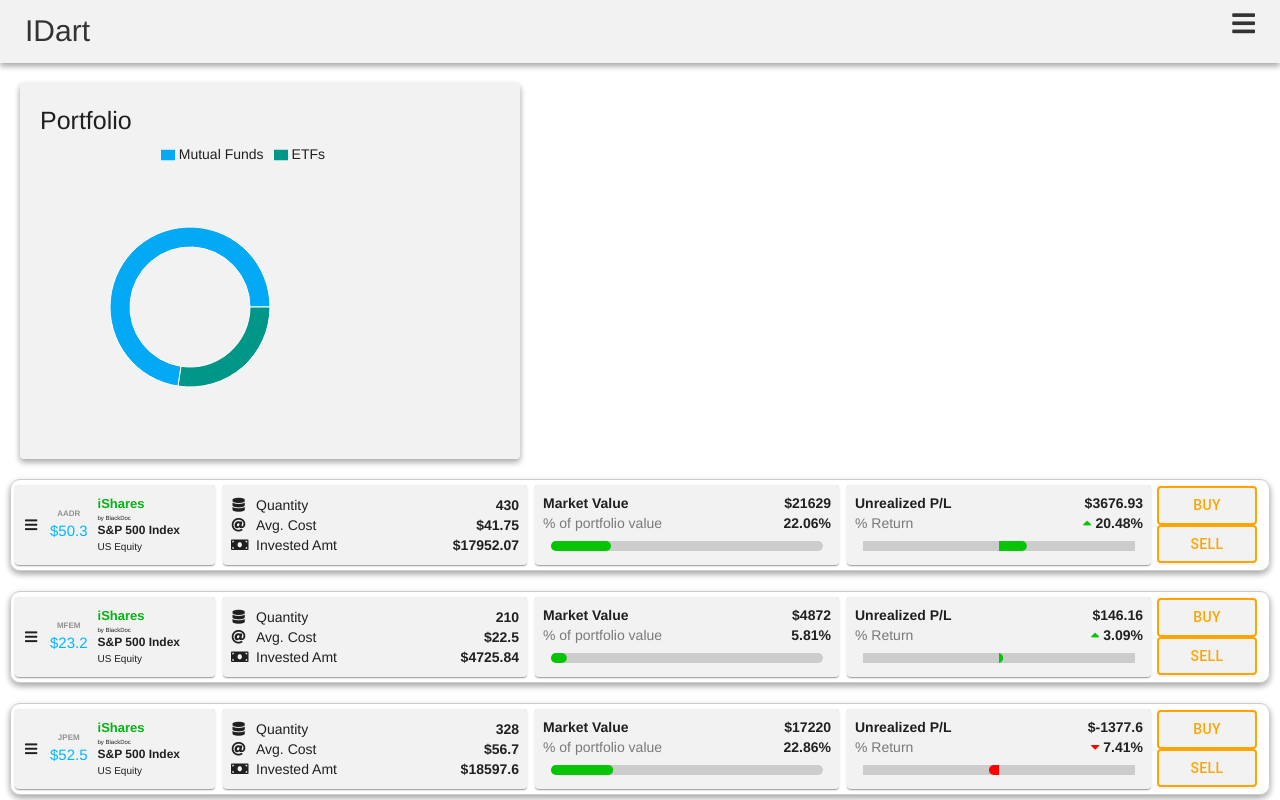
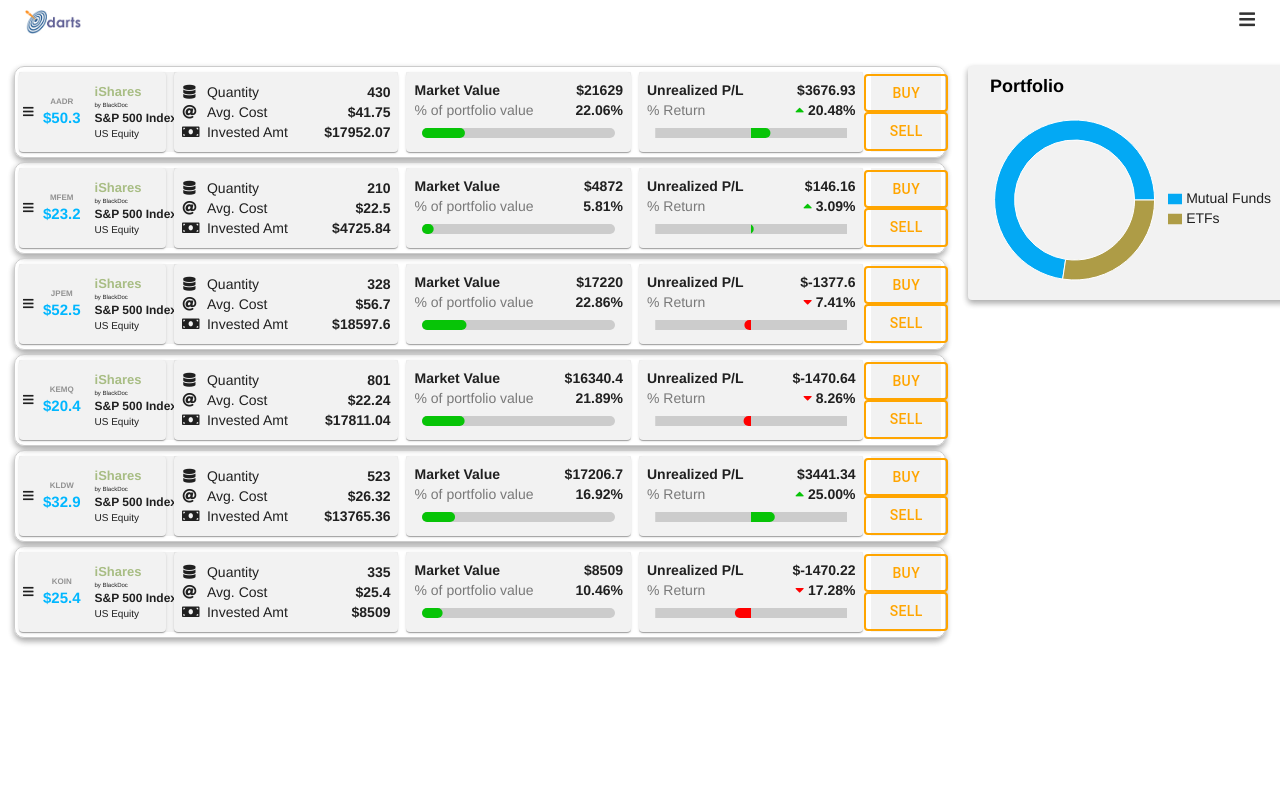
Before and after one commit to skswain96/i-dart-demo, a React (Create React App) app: page / in a window 1280 px wide. Shown: the top 800 px of the page. Built offline with nearby package versions, Linux system fonts and the light colour scheme.

Commit message:
style fixes

```diff
--- a/src/components/Card/CardColumns/Column5.js
+++ b/src/components/Card/CardColumns/Column5.js
@@ -1,27 +1,30 @@
-import React from 'react'
-import { Button, makeStyles } from '@material-ui/core'
+import React from "react";
+import { Button, makeStyles } from "@material-ui/core";
 
-
-import classes from '../../../styles/Card/Column5.module.scss'
+import classes from "../../../styles/Card/Column5.module.scss";
 
 const useStyles = makeStyles({
-    button: {
-        border: '2px solid orange',
-        color: 'orange',
-        width: 100,
-        fontSize: '1.4rem'
-    }
-})
+  button: {
+    border: "2px solid orange",
+    color: "orange",
+    width: 84,
+    fontSize: "1.4rem",
+  },
+});
 
-const Column5 = props => {
-    const styles = useStyles()
+const Column5 = (props) => {
+  const styles = useStyles();
 
-    return (
-        <div className={classes.column5}>
-            <Button variant="outlined" className={styles.button}>BUY</Button>
-            <Button variant="outlined" className={styles.button}>SELL</Button>
-        </div>
-    )
-}
+  return (
+    <div className={classes.column5}>
+      <Button variant="outlined" className={styles.button}>
+        BUY
+      </Button>
+      <Button variant="outlined" className={styles.button}>
+        SELL
+      </Button>
+    </div>
+  );
+};
 
-export default Column5
+export default Column5;
--- a/src/components/Home/DrawerConent/DrawerContent.js
+++ b/src/components/Home/DrawerConent/DrawerContent.js
@@ -1,58 +1,61 @@
-import React, { useState } from 'react'
-import { Grid, TextField } from '@material-ui/core'
-import { makeStyles } from '@material-ui/core/styles';
-import InputLabel from '@material-ui/core/InputLabel';
-import MenuItem from '@material-ui/core/MenuItem';
-import FormControl from '@material-ui/core/FormControl';
-import Select from '@material-ui/core/Select';
-import Select1 from '@atlaskit/select';
-import Textfield from '@atlaskit/textfield'
-import Button from '@material-ui/core/Button'
+import React, { useState } from "react";
+import { Grid, TextField } from "@material-ui/core";
+import { makeStyles } from "@material-ui/core/styles";
+import InputLabel from "@material-ui/core/InputLabel";
+import MenuItem from "@material-ui/core/MenuItem";
+import FormControl from "@material-ui/core/FormControl";
+import Select from "@material-ui/core/Select";
+import Select1 from "@atlaskit/select";
+import Textfield from "@atlaskit/textfield";
+import Button from "@material-ui/core/Button";
 
-import { connect } from 'react-redux'
-import { updateData, getScripData } from '../../../store/actions/index'
-
+import { connect } from "react-redux";
+import { updateData, getScripData } from "../../../store/actions/index";
 
 const useStyles = makeStyles((theme) => ({
   button: {
-        display: 'block',
+    display: "block",
     marginTop: theme.spacing(2),
   },
   formControl: {
-        minWidth: '100%'
+    minWidth: "100%",
   },
   marginBottom: {
-        marginBottom: '15px'
+    marginBottom: "15px",
   },
   resize: {
-        fontSize: '1.6rem'
+    fontSize: "1.6rem",
   },
 }));
 
-const DrawerContent = ({ data, updateData, getScripValues, handleCloseSideDrawer }) => {
-    const styles = useStyles()
+const DrawerContent = ({
+  data,
+  updateData,
+  getScripValues,
+  handleCloseSideDrawer,
+}) => {
+  const styles = useStyles();
 
   const [open, setOpen] = useState(false);
-    const [scrip, setScrip] = useState('')
-    const [quantity, setQuantity] = useState('')
-    const [price, setPrice] = useState('')
-    const [avgCost, setAvgCost] = useState('')
-    const [investedAmount, setInvestedAmount] = useState('')
-    const [percentProfileValue, setPercentProfileValue] = useState('')
-    const [unrealizedPL, setUnrealizedPL] = useState('')
-    const [returns, setReturns] = useState('')
+  const [scrip, setScrip] = useState("");
+  const [quantity, setQuantity] = useState("");
+  const [price, setPrice] = useState("");
+  const [avgCost, setAvgCost] = useState("");
+  const [investedAmount, setInvestedAmount] = useState("");
+  const [percentProfileValue, setPercentProfileValue] = useState("");
+  const [unrealizedPL, setUnrealizedPL] = useState("");
+  const [returns, setReturns] = useState("");
 
   const handleChange = async (e) => {
-
-        setScrip(e.value)
-        let currentScrip = data.find(d => d.scrip === e.value)
-        setQuantity(currentScrip.quantity)
-        setPrice(currentScrip.price)
-        setAvgCost(currentScrip.avg_cost)
-        setInvestedAmount(currentScrip.invested_amount)
-        setPercentProfileValue(currentScrip.percent_portfolio_value)
-        setUnrealizedPL(currentScrip.unrealized_PL)
-        setReturns(currentScrip["return "])
+    setScrip(e.value);
+    let currentScrip = data.find((d) => d.scrip === e.value);
+    setQuantity(currentScrip.quantity);
+    setPrice(currentScrip.price);
+    setAvgCost(currentScrip.avg_cost);
+    setInvestedAmount(currentScrip.invested_amount);
+    setPercentProfileValue(currentScrip.percent_portfolio_value);
+    setUnrealizedPL(currentScrip.unrealized_PL);
+    setReturns(currentScrip["return "]);
   };
 
   // const handleClose = () => {
@@ -72,27 +75,35 @@
       invested_amount: investedAmount,
       percent_portfolio_value: percentProfileValue,
       unrealized_PL: unrealizedPL,
-            return: returns
-        }
-        updateData(newData)
-    }
+      return: returns,
+    };
+    updateData(newData);
+  };
 
   return (
     <Grid container direction="column" justify="center">
       <Grid item xs container justify="flex-end">
         <i
           className="fa fa-arrow-right"
-                    style={{ cursor: 'pointer', position: "absolute", right: 10, top: 10, fontSize: 20 }}
-                    onClick={handleCloseSideDrawer} />
+          style={{
+            cursor: "pointer",
+            position: "absolute",
+            right: 10,
+            top: 10,
+            fontSize: 20,
+          }}
+          onClick={handleCloseSideDrawer}
+        />
       </Grid>
       <Grid item xs container className={styles.marginBottom}>
         <Select1
           className="single-select"
           classNamePrefix="react-select"
-                    options={
-                        [...data.map(d => { return { label: d.scrip, value: d.scrip } }
-                        )]
-                    }
+          options={[
+            ...data.map((d) => {
+              return { label: d.scrip, value: d.scrip };
+            }),
+          ]}
           onChange={handleChange}
         />
         {/*
@@ -116,9 +127,7 @@
       </Grid>
       <Grid item xs container className={styles.marginBottom}>
         <TextField
-                    onChange={e =>
-                        setQuantity(e.target.value)
-                    }
+          onChange={(e) => setQuantity(e.target.value)}
           variant="outlined"
           label="Quantity"
           fullWidth
@@ -130,16 +139,14 @@
           }}
           InputLabelProps={{
             classes: {
-                            root: styles.resize
-                        }
+              root: styles.resize,
+            },
           }}
         />
       </Grid>
       <Grid item xs container className={styles.marginBottom}>
         <TextField
-                    onChange={e =>
-                        setPrice(e.target.value)
-                    }
+          onChange={(e) => setPrice(e.target.value)}
           variant="outlined"
           label="Price"
           fullWidth
@@ -151,16 +158,14 @@
           }}
           InputLabelProps={{
             classes: {
-                            root: styles.resize
-                        }
+              root: styles.resize,
+            },
           }}
         />
       </Grid>
       <Grid item xs container className={styles.marginBottom}>
         <TextField
-                    onChange={e =>
-                        setAvgCost(e.target.value)
-                    }
+          onChange={(e) => setAvgCost(e.target.value)}
           variant="outlined"
           label="Average Cost"
           fullWidth
@@ -172,16 +177,14 @@
           }}
           InputLabelProps={{
             classes: {
-                            root: styles.resize
-                        }
+              root: styles.resize,
+            },
           }}
         />
       </Grid>
       <Grid item xs container className={styles.marginBottom}>
         <TextField
-                    onChange={e =>
-                        setInvestedAmount(e.target.value)
-                    }
+          onChange={(e) => setInvestedAmount(e.target.value)}
           variant="outlined"
           label="Invested Amount"
           fullWidth
@@ -193,16 +196,14 @@
           }}
           InputLabelProps={{
             classes: {
-                            root: styles.resize
-                        }
+              root: styles.resize,
+            },
           }}
         />
       </Grid>
       <Grid item xs container className={styles.marginBottom}>
         <TextField
-                    onChange={e =>
-                        setPercentProfileValue(e.target.value)
-                    }
+          onChange={(e) => setPercentProfileValue(e.target.value)}
           variant="outlined"
           label="Percent Portfolio Value"
           fullWidth
@@ -214,16 +215,14 @@
           }}
           InputLabelProps={{
             classes: {
-                            root: styles.resize
-                        }
+              root: styles.resize,
+            },
           }}
         />
       </Grid>
       <Grid item xs container className={styles.marginBottom}>
         <TextField
-                    onChange={e =>
-                        setUnrealizedPL(e.target.value)
-                    }
+          onChange={(e) => setUnrealizedPL(e.target.value)}
           variant="outlined"
           label="Unrealized P&L"
           fullWidth
@@ -235,16 +234,14 @@
           }}
           InputLabelProps={{
             classes: {
-                            root: styles.resize
-                        }
+              root: styles.resize,
+            },
           }}
         />
       </Grid>
       <Grid item xs container className={styles.marginBottom}>
         <TextField
-                    onChange={e =>
-                        setReturns(e.target.value)
-                    }
+          onChange={(e) => setReturns(e.target.value)}
           variant="outlined"
           label="Return"
           fullWidth
@@ -256,11 +253,10 @@
           }}
           InputLabelProps={{
             classes: {
-                            root: styles.resize
-                        }
+              root: styles.resize,
+            },
           }}
         />
-
       </Grid>
       <Grid item xs container>
         <Button
@@ -269,28 +265,27 @@
           color="primary"
           fullWidth
           style={{
-                        fontSize: '1.6rem'
+            fontSize: "1.6rem",
           }}
         >
           Submit
         </Button>
       </Grid>
-        </Grid >
-    )
-}
+    </Grid>
+  );
+};
 
-const mapStateToProps = state => {
+const mapStateToProps = (state) => {
   return {
-        currentScrip: state.root.currentScrip
-    }
-}
+    currentScrip: state.root.currentScrip,
+  };
+};
 
-const mapDispatchToProps = dispatch => {
+const mapDispatchToProps = (dispatch) => {
   return {
     updateData: (newData) => dispatch(updateData(newData)),
-        getScripValues: (scrip) => dispatch(getScripData(scrip))
+    getScripValues: (scrip) => dispatch(getScripData(scrip)),
+  };
+};
 
-    }
-}
-
-export default connect(mapStateToProps, mapDispatchToProps)(DrawerContent)
+export default connect(mapStateToProps, mapDispatchToProps)(DrawerContent);
--- a/src/components/Home/Home.js
+++ b/src/components/Home/Home.js
@@ -1,76 +1,84 @@
-import React, { useState, useEffect } from 'react'
-import { connect } from 'react-redux'
-import { Drawer } from '@material-ui/core'
+import React, { useState, useEffect } from "react";
+import { connect } from "react-redux";
+import { Drawer } from "@material-ui/core";
 
-import Card from '../Card/Card'
-import DrawerContent from './DrawerConent/DrawerContent'
-import PortfolioChart from '../PortfolioChart/PortfolioChart'
-import { getAllData } from '../../store/actions/index'
+import Card from "../Card/Card";
+import DrawerContent from "./DrawerConent/DrawerContent";
+import PortfolioChart from "../PortfolioChart/PortfolioChart";
+import { getAllData } from "../../store/actions/index";
 
+import "../../styles/Card/_drawerGlobal.scss";
+import classes from "../../styles/HomePage.module.scss";
+import LogoImg from "../../assets/img/logo.jpg";
 
-import '../../styles/Card/_drawerGlobal.scss'
-import classes from '../../styles/HomePage.module.scss'
-
-
-const Home = props => {
-
-    const [openDrawer, setOpenDrawer] = useState(false)
+const Home = (props) => {
+  const [openDrawer, setOpenDrawer] = useState(false);
 
   useEffect(() => {
-        props.setUpData()
-    }, [])
+    props.setUpData();
+  }, []);
 
   const toggleDrawer = () => {
-        setOpenDrawer(!openDrawer)
-    }
+    setOpenDrawer(!openDrawer);
+  };
 
   const handleHamburgerClick = (index) => {
-        toggleDrawer()
-    }
+    toggleDrawer();
+  };
 
   return (
     <div>
-            <div className={classes.openMenuButton} >
-                <span>IDart</span>
+      <div className={classes.openMenuButton}>
+        <img src={LogoImg} alt="i-dart logo" height="24" />
         <i className="fa fa-bars" onClick={handleHamburgerClick} />
       </div>
-            {
-                props.data ?
+      {props.data ? (
         <>
-
-                        <PortfolioChart />
-                        {
-                            props.data.map((d, index) =>
+          <div className="container-fluid" style={{ marginTop: 18 }}>
+            <div className="row">
+              <div className="col-md-9">
+                {props.data.map((d, index) => (
                   <Card
                     key={index}
                     data={d}
                     // handleHamburgerClick={() => handleHamburgerClick(index)}
                   />
-                            )
-                        }
+                ))}
+              </div>
 
-                        <Drawer anchor={'right'} open={openDrawer} onClose={toggleDrawer} className="material-drawer">
-                            <DrawerContent data={props.data} handleCloseSideDrawer={toggleDrawer} />
+              <div className="col-md-3">
+                <PortfolioChart />
+              </div>
+            </div>
+          </div>
+
+          <Drawer
+            anchor={"right"}
+            open={openDrawer}
+            onClose={toggleDrawer}
+            className="material-drawer"
+          >
+            <DrawerContent
+              data={props.data}
+              handleCloseSideDrawer={toggleDrawer}
+            />
           </Drawer>
         </>
-                    :
-                    null
-            }
+      ) : null}
+    </div>
+  );
+};
 
-        </div>
-    )
-}
+const mapStateToProps = (state) => {
+  return {
+    data: state.root.data,
+  };
+};
 
-const mapStateToProps = state => {
+const mapDispatchToProps = (dispatch) => {
   return {
-        data: state.root.data
-    }
-}
+    setUpData: () => dispatch(getAllData()),
+  };
+};
 
-const mapDispatchToProps = dispatch => {
-    return {
-        setUpData: () => dispatch(getAllData())
-    }
-}
-
-export default connect(mapStateToProps, mapDispatchToProps)(Home)
+export default connect(mapStateToProps, mapDispatchToProps)(Home);
--- a/src/components/PortfolioChart/PortfolioChart.js
+++ b/src/components/PortfolioChart/PortfolioChart.js
@@ -1,53 +1,49 @@
-import React, { useState, useEffect } from 'react'
-import { PieChart, Pie, Tooltip, Legend, Cell } from 'recharts'
-import { Paper } from '@material-ui/core';
+import React, { useState, useEffect } from "react";
+import { PieChart, Pie, Tooltip, Legend, Cell } from "recharts";
+import { Paper } from "@material-ui/core";
 
-import { connect } from 'react-redux'
+import { connect } from "react-redux";
 
-import classes from '../../styles/PortfolioChart.module.scss'
+import classes from "../../styles/PortfolioChart.module.scss";
 
 const data02 = [
   {
-        "name": "ETFs",
-        "value": 4567,
-        "color": "#03a9f4"
+    name: "ETFs",
+    value: 4567,
+    color: "#03a9f4",
   },
   {
-        "name": "Mutual Funds",
-        "value": 2400,
-        "color": "#009688"
-    }
+    name: "Mutual Funds",
+    value: 2400,
+    color: "#ae9c46",
+  },
 ];
 
-
 const PortfolioChart = ({ data, chartData }) => {
-
-    const [chartdata, setChartdata] = useState([])
+  const [chartdata, setChartdata] = useState([]);
 
   useEffect(() => {
     if (chartData) {
       let reqChartData = [
         {
-                    name: 'Mutual Funds',
+          name: "Mutual Funds",
           value: parseFloat(chartData.mfPercent),
-                    color: "#009688"
+          color: "#ae9c46",
         },
         {
           name: "ETFs",
           value: parseFloat(chartData.etfPercent),
-                    color: "#03a9f4"
+          color: "#03a9f4",
         },
-
-            ]
-            setChartdata(reqChartData)
+      ];
+      setChartdata(reqChartData);
     }
-    }, [chartData])
+  }, [chartData]);
 
   return (
     <Paper elevate={6} className={classes.portfolioChart}>
-            <div className={classes.header} >Portfolio</div>
-            <PieChart width={300} height={300} >
-                <Legend align="right" verticalAlign="top" height={36} />
+      <div className={classes.header}>Portfolio</div>
+      <PieChart width={310} height={200}>
         <Pie
           data={chartdata}
           dataKey="value"
@@ -56,21 +52,28 @@
           cy="50%"
           innerRadius={60}
           outerRadius={80}
-                    fill="#82ca9d" >
-                    {
-                        data02.map((entry, index) => <Cell key={index} fill={entry.color} />)
-                    }
+          fill="#82ca9d"
+        >
+          {data02.map((entry, index) => (
+            <Cell key={index} fill={entry.color} />
+          ))}
         </Pie>
+        <Legend
+          align="right"
+          layout="vertical"
+          verticalAlign="middle"
+          height={24}
+        />
         <Tooltip />
       </PieChart>
     </Paper>
-    )
-}
-const mapStateToProps = state => {
+  );
+};
+const mapStateToProps = (state) => {
   return {
     data: state.root.data,
-        chartData: state.root.chartData
-    }
-}
+    chartData: state.root.chartData,
+  };
+};
 
-export default connect(mapStateToProps)(PortfolioChart)
+export default connect(mapStateToProps)(PortfolioChart);
--- a/src/styles/Card/CardColumns.module.scss
+++ b/src/styles/Card/CardColumns.module.scss
@@ -1,12 +1,11 @@
-@import './cardglobal.scss';
+@import "./cardglobal.scss";
 
 .cardColumns {
-    @include flexDisplay;
-    justify-content: flex-start;
-    margin: 20px 10px;
-    padding:5px 10px 5px 0px;
-    border-radius: 10px;
-    border:1px solid #ccc;
-    box-shadow: 0 3px 6px rgba(0,0,0,0.16), 0 3px 6px rgba(0,0,0,0.23);
-
+  @include flexDisplay;
+  justify-content: flex-start;
+  margin: 4px 10px;
+  padding: 5px 0px 5px 0px;
+  border-radius: 10px;
+  border: 1px solid #ccc;
+  box-shadow: 0 3px 6px rgba(0, 0, 0, 0.16), 0 3px 6px rgba(0, 0, 0, 0.23);
 }
--- a/src/styles/Card/Column1.module.scss
+++ b/src/styles/Card/Column1.module.scss
@@ -1,49 +1,51 @@
-@import './cardglobal.scss';
+@import "./cardglobal.scss";
 
-.column1{
+.column1 {
   @include flexDisplay;
-    min-width:170px;
+  min-width: 170px;
   position: relative;
-    height:$card-height;
-    padding:8px;
-    background:$card-background;
-    .scripData{
+  height: $card-height;
+  padding: 8px;
+  background: $card-background;
+  .scripData {
     @include flexDisplay(column);
-        margin-right: 10px;
-        .scrip{
-            color:rgba(0,0,0,0.4);
+    margin-right: 14px;
+    margin-left: 12px;
+    .scrip {
+      color: rgba(0, 0, 0, 0.4);
       font-size: 0.8rem;
       font-weight: bold;
     }
-        .price{
-            color:rgb(0, 183, 255);
-            font-size:1.5rem;
+    .price {
+      color: rgb(0, 183, 255);
+      font-size: 1.5rem;
+      font-weight: 600;
     }
   }
-    i{
+  i {
     position: absolute;
-        left:10px;
+    left: 4px;
+    font-size: 12px;
     cursor: pointer;
   }
 
   //optional
   .styledData {
     @include flexDisplay(column, flex-start, flex-start);
-        .ishares{
-            color: rgb(0, 182, 15);
+    .ishares {
+      color: #a8bd84;
       font-weight: bold;
       font-size: 1.3rem;
     }
-        .blackdoc{
-            font-size:0.6rem;
+    .blackdoc {
+      font-size: 0.6rem;
     }
-        .sp{
+    .sp {
       font-size: 1.2rem;
       font-weight: bold;
     }
-        .equity{
+    .equity {
       font-size: 1rem;
     }
-
   }
 }
--- a/src/styles/Card/Column2.module.scss
+++ b/src/styles/Card/Column2.module.scss
@@ -1,27 +1,26 @@
-@import './cardglobal.scss';
+@import "./cardglobal.scss";
 
-.column2{
+.column2 {
   display: flex;
   flex-direction: column;
   justify-content: center;
   background-color: $card-background;
-    padding:8px;
-    min-width:250px;
-    height:$card-height;
-    .quantity{
+  padding: 8px;
+  min-width: 180px;
+  height: $card-height;
+  .quantity {
     @include flexDisplay(row, space-between);
   }
-    .averageCost{
+  .averageCost {
     @include flexDisplay(row, space-between);
   }
   .investedAmount {
     @include flexDisplay(row, space-between);
   }
-    .left{
-        i{
-            width:25px;
-            padding-right:10px; ;
+  .left {
+    i {
+      width: 25px;
+      padding-right: 10px;
     }
   }
-
 }
--- a/src/styles/HomePage.module.scss
+++ b/src/styles/HomePage.module.scss
@@ -1,14 +1,14 @@
-.openMenuButton{
-    display: flex;
-    justify-content: space-between;
-    padding: 10px 25px;
-    box-shadow: 0 3px 6px rgba(0,0,0,0.16), 0 3px 6px rgba(0,0,0,0.23);
-    background:#f2f2f2;
-    span{
-        font-size: 3rem;
-    }
-    i{
-        font-size: 26px;
-        cursor:pointer;
-    }
+.openMenuButton {
+  display: flex;
+  justify-content: space-between;
+  padding: 10px 25px;
+  // box-shadow: 0 3px 6px rgba(0,0,0,0.16), 0 3px 6px rgba(0,0,0,0.23);
+  background: rgb(255, 255, 255);
+  span {
+    font-size: 2rem;
+  }
+  i {
+    font-size: 18px;
+    cursor: pointer;
+  }
 }
--- a/src/styles/PortfolioChart.module.scss
+++ b/src/styles/PortfolioChart.module.scss
@@ -1,14 +1,16 @@
-.portfolioChart{
-    padding:20px;
-    margin:20px;
-    width:500px;
-    background-color: #f2f2f2;
-    box-shadow: 0 3px 6px rgba(0,0,0,0.16), 0 3px 6px rgba(0,0,0,0.23);
+.portfolioChart {
+  padding: 8px 0 0 8px;
+  margin: 4px;
+  width: 320px;
+  background-color: #f2f2f2;
+  box-shadow: 0 3px 6px rgba(0, 0, 0, 0.16), 0 3px 6px rgba(0, 0, 0, 0.23);
 
-    .header{
-        display: flex;
-        justify-content: flex-start;
-        font-size:2.5rem;
-
-    }
+  .header {
+    display: flex;
+    justify-content: flex-start;
+    font-size: 1.8rem;
+    font-weight: 600;
+    color: #000000;
+    padding-left: 14px;
+  }
 }
```
Also changed, not shown: src/components/Card/Card.js (+20 -23 lines), src/assets/img/logo.jpg (added), 1 other file (tests, documents, lock files or other folders). Lines whose indentation alone changed are shown as unchanged.
